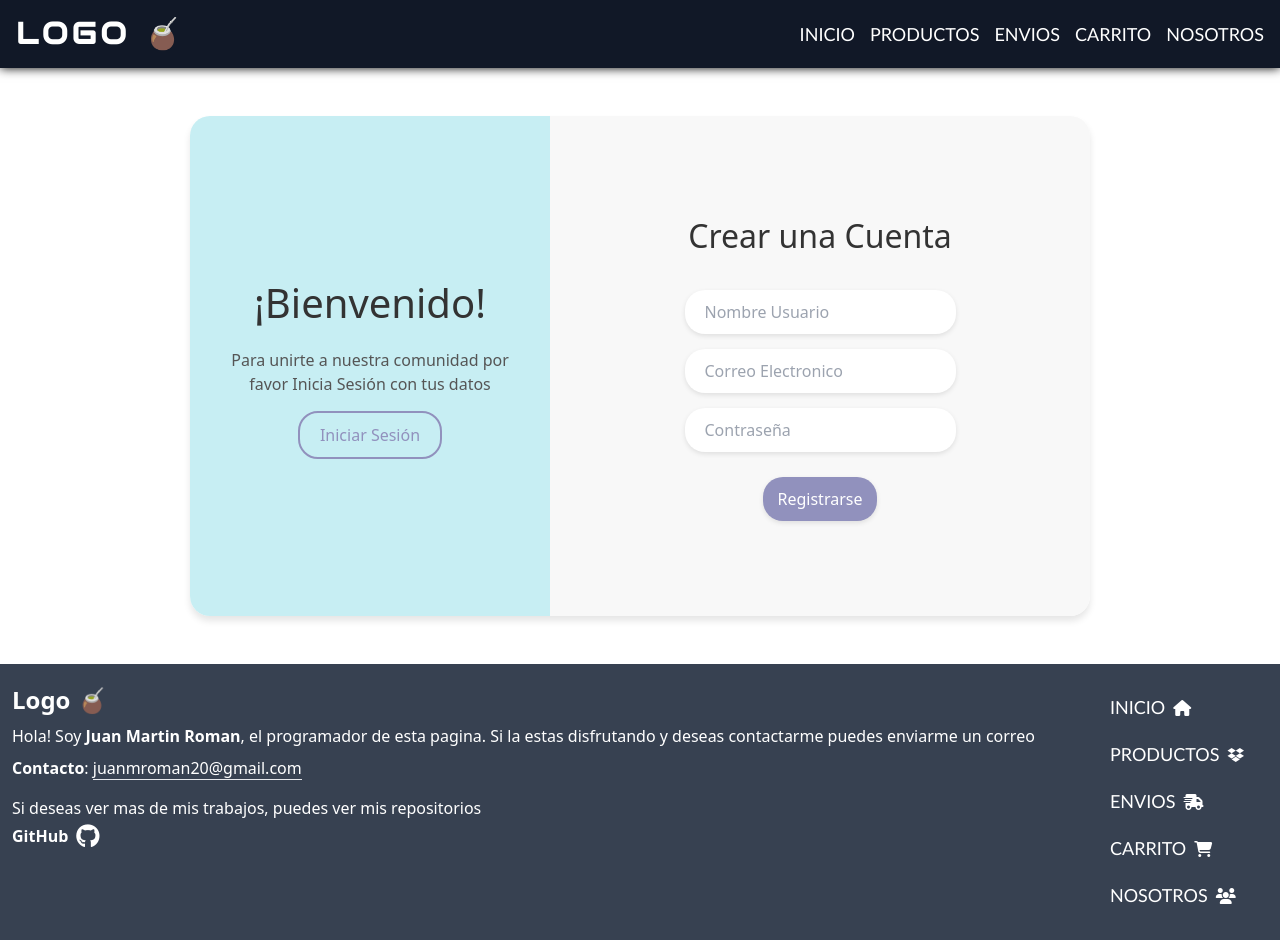
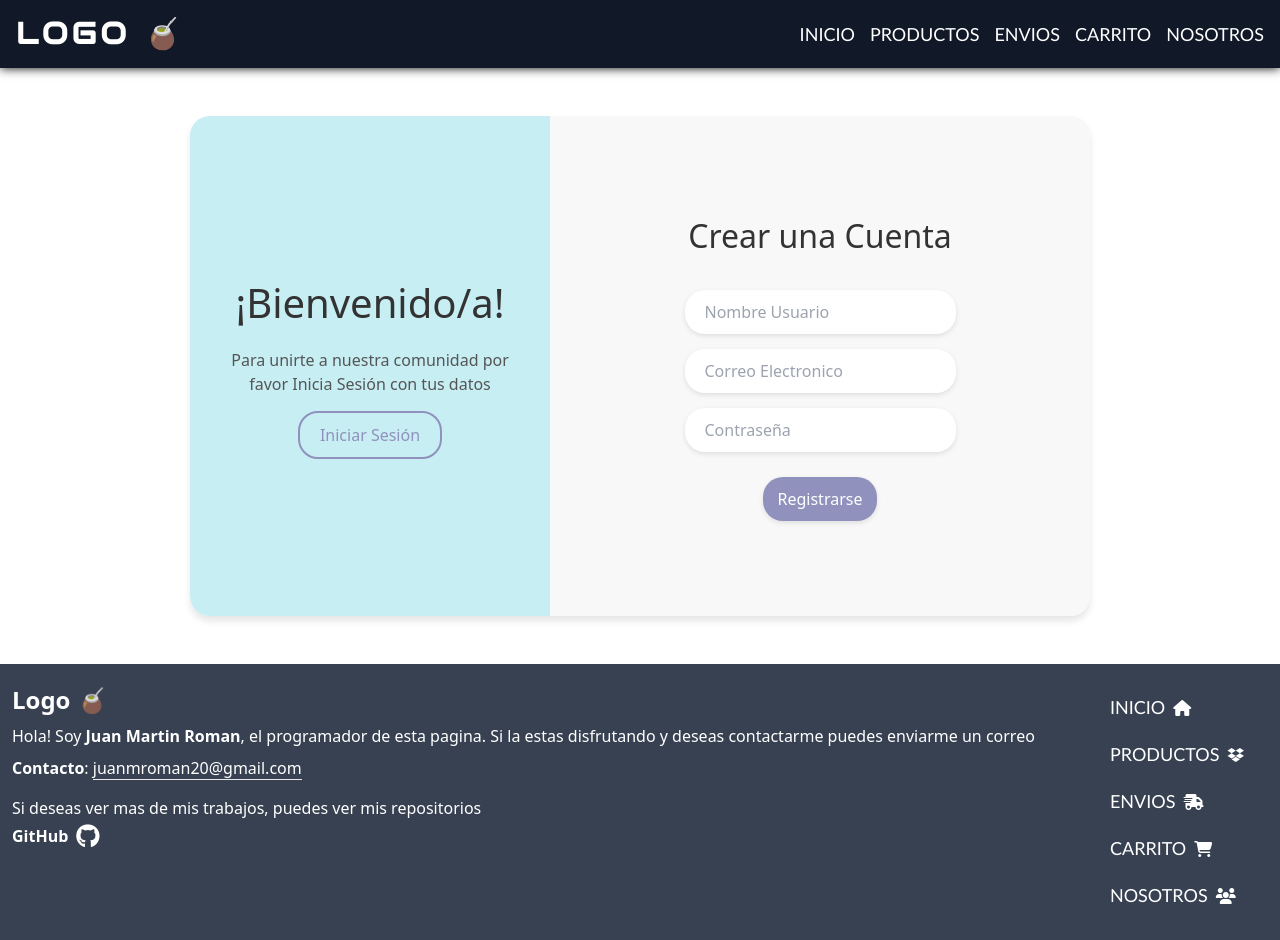
Before and after one commit to gitgodjs/Tu-mate.com, a React (Vite) app in the folder Frontend/: page /Login in a window 1280 px wide. Built offline with nearby package versions, Linux system fonts and the light colour scheme; some icons are missing; a web font is replaced by a local one.

Commit message:
Configurando rama

```diff
--- a/Frontend/src/Paginas/Login.tsx
+++ b/Frontend/src/Paginas/Login.tsx
@@ -83,7 +83,7 @@ export default function Login() {
         <div className="container-form register">
           <div className="information">
             <div className="info-childs">
-              <h2>¡Bienvenido!</h2>
+              <h2>¡Bienvenido/a!</h2>
               <p>Para unirte a nuestra comunidad por favor Inicia Sesión con tus datos</p>
               <input type="button" value="Iniciar Sesión" id="sign-in" onClick={handleSignInClick} />
             </div>
```
